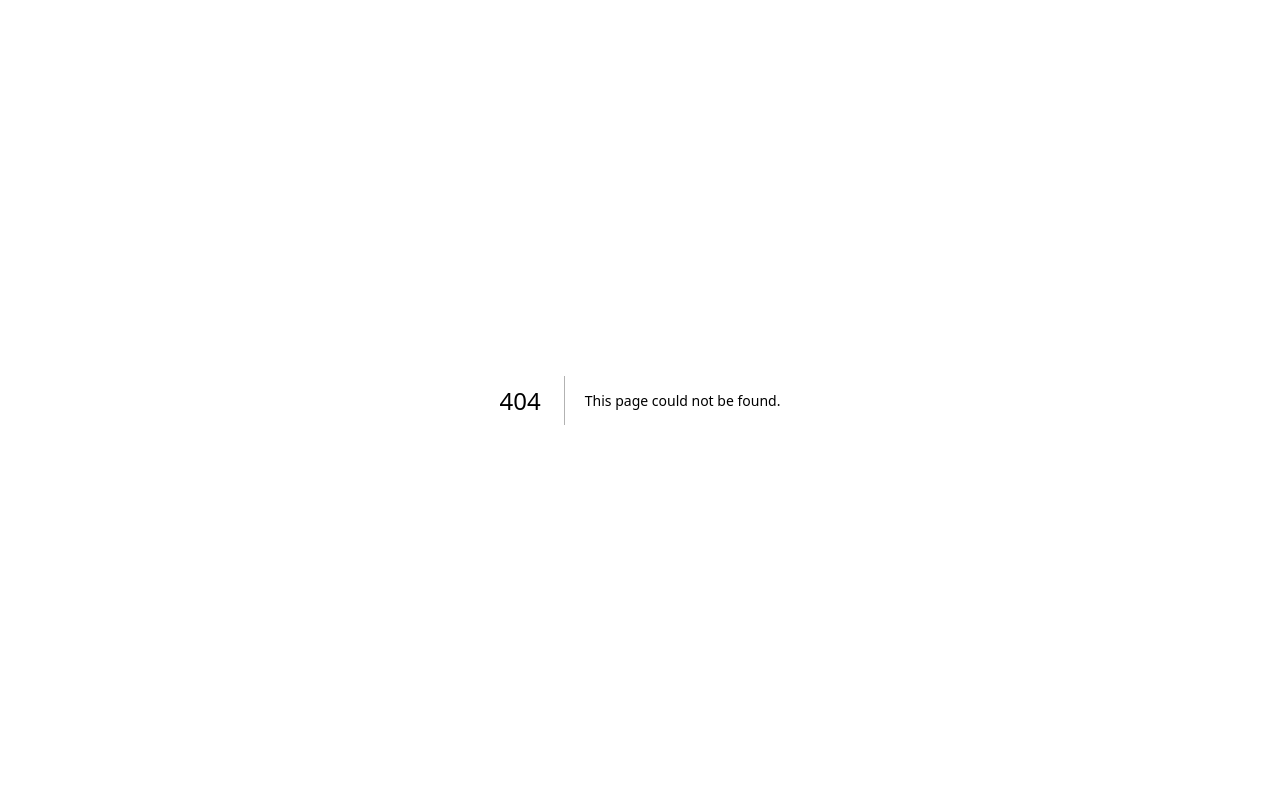
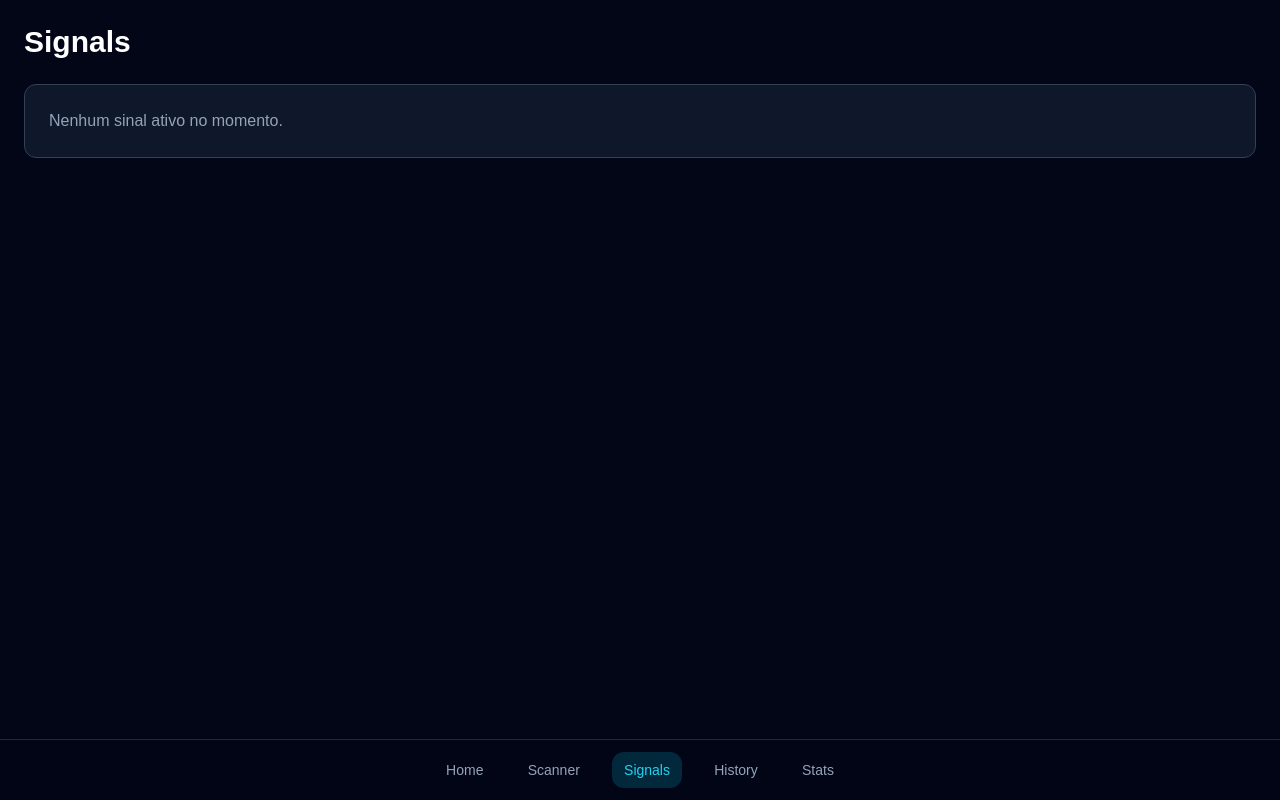
Before and after one commit to pedrohenrique497096-boop/Quantum-Xavier-1.0, a Next.js app: page /signals in a window 1280 px wide. Before the commit this address had no page. Built offline with nearby package versions, Linux system fonts and the light colour scheme.

Commit message:
Create page.tsx

```diff
--- /dev/null
+++ b/src/app/signals/page.tsx
@@ -0,0 +1,29 @@
+"use client"
+
+import BottomNav from "@/components/BottomNav"
+
+export default function Signals(){
+
+return(
+
+<div className="min-h-screen bg-slate-950 text-white p-6 pb-24">
+
+<h1 className="text-3xl font-bold mb-6">
+Signals
+</h1>
+
+<div className="bg-slate-900 p-6 rounded-xl border border-slate-700">
+
+<p className="text-slate-400">
+Nenhum sinal ativo no momento.
+</p>
+
+</div>
+
+<BottomNav/>
+
+</div>
+
+)
+
+}
```
